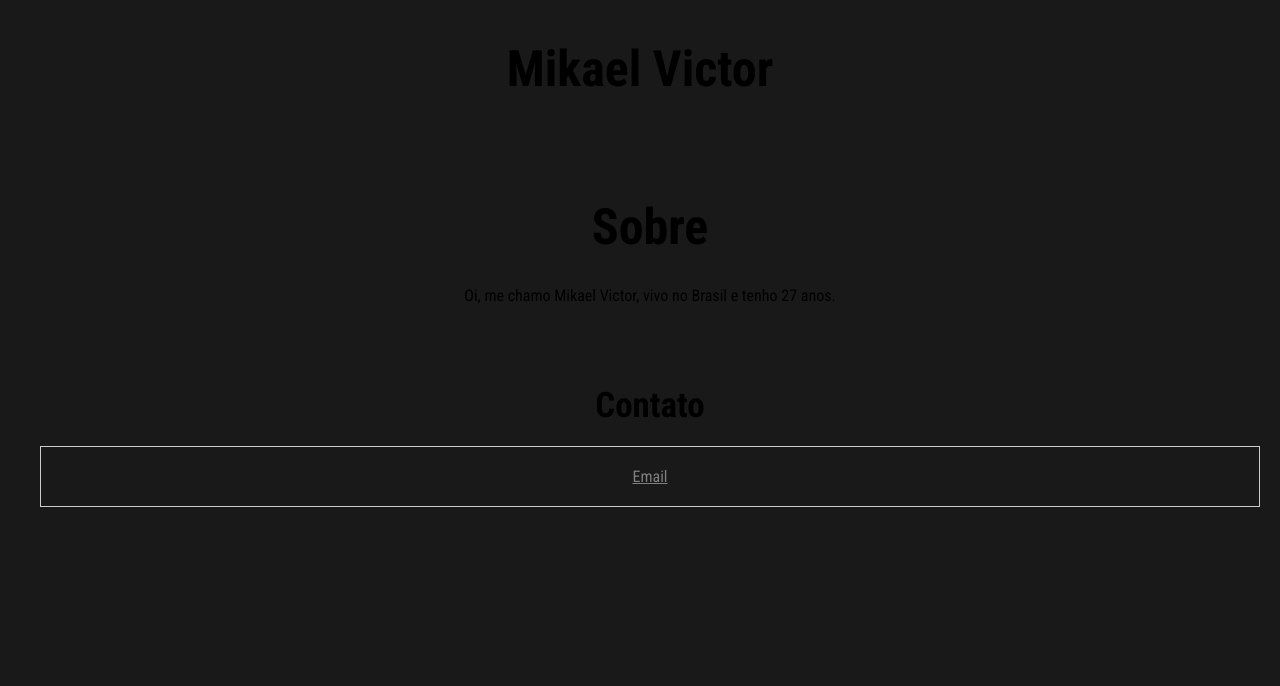
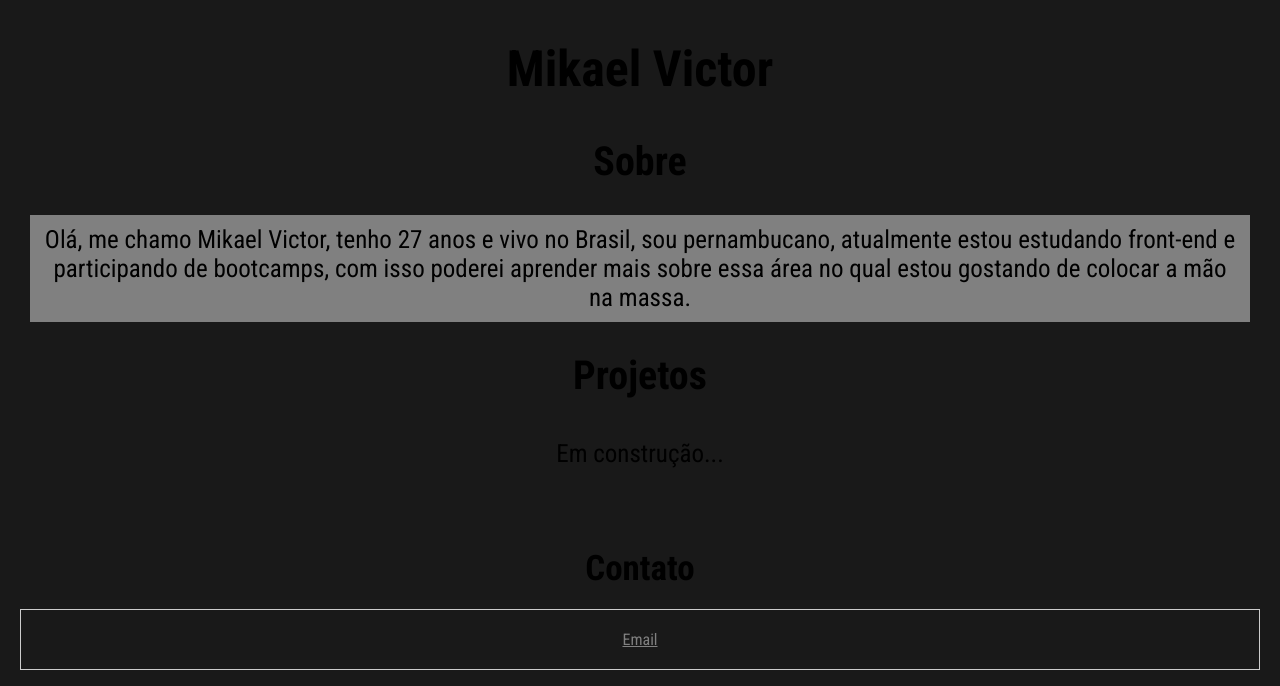
Before and after one commit to xMikahell/Aula, a plain HTML site: page public_html/index.html in a window 1280 px wide. Drawn offline with Linux system fonts and the light colour scheme.

Commit message:
e fazendo mais alterações

```diff
--- a/public_html/css/style.css
+++ b/public_html/css/style.css
@@ -3,7 +3,7 @@
     padding: 0;
     box-sizing: border-box;
     font-family: 'Roboto Condensed', sans-serif;
-    background: #191919;
+    background-color: #191919;
 
 }
 
@@ -17,41 +17,59 @@ html, body{
 }
 
 .container{
-    width: 100%;
-    margin: 10px;
-    padding: 10px;
-
+    width:100%;
 }
 
 /****header***************/
 
 .profile{
     text-align: center;
+    margin-top: 30px;
     padding: 10px;
+    margin: 30px;
 }
 
 .profile h2{
-    padding: 30px;
-    font-size: 50px;
+    font-size:50px;
+}
+
+/**********sobre*************/
+
+.sobre{
+    text-align: center;
+
+}
+
+.sobre h2{
+    padding: auto;
+    font-size: 40px;
+}
+
+.sobre p{
+    padding: 10px;
+    margin: 30px;
+    font-size: 25px;
+    background-color:#808080;
+
+}
+
+/*****************projetos***************/
+
+.projetos{
+    text-align: center;
+}
+
+.projetos h2{
+    font-size: 40px;
+}
+
+.projetos p{
+    font-size: 25px;
+    padding: 40px;
 }
 
 
-/***********Sobre****************/
-
-.sobre{
-    text-align: center;
-    padding: 10px;
-}
-
-.sobre h2{
-    font-size: 40px ;
-}
-
-.sobre p{
-    font-size: 25px;
-}
-
-/**************************/
+/***********Contato***************/
 
 .contato{
     text-align: center;
--- a/public_html/index.html
+++ b/public_html/index.html
@@ -21,12 +21,24 @@
     </header>
 
     <section class="container">
-        <div class="profile">
+        <div class="sobre">
             <h2>Sobre</h2>
-            <p>Oi, me chamo Mikael Victor, vivo no Brasil e tenho 27 anos.
+            <p>Olá, me chamo Mikael Victor, tenho 27 anos e vivo no Brasil, sou pernambucano, atualmente estou estudando
+                front-end e participando de
+                bootcamps, com isso poderei aprender mais sobre essa área no qual estou gostando de colocar a mão na
+                massa.
             </p>
         </div>
         <!--sobre-->
+    </section>
+    <!--container-->
+
+    <section class="container">
+        <div class="projetos">
+            <h2>Projetos</h2>
+            <p>Em construção...</p>
+        </div>
+        <!--projetos-->
     </section>
     <!--container-->
 </body>
```
